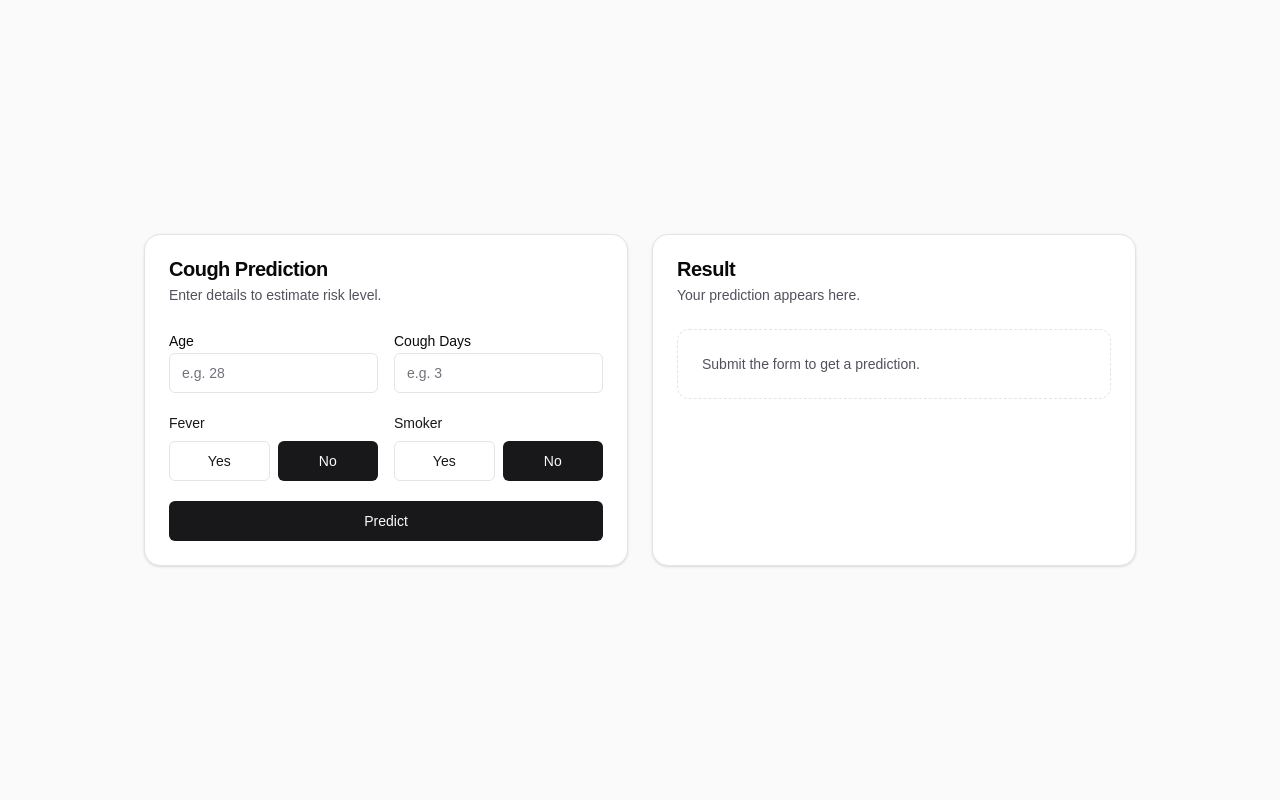
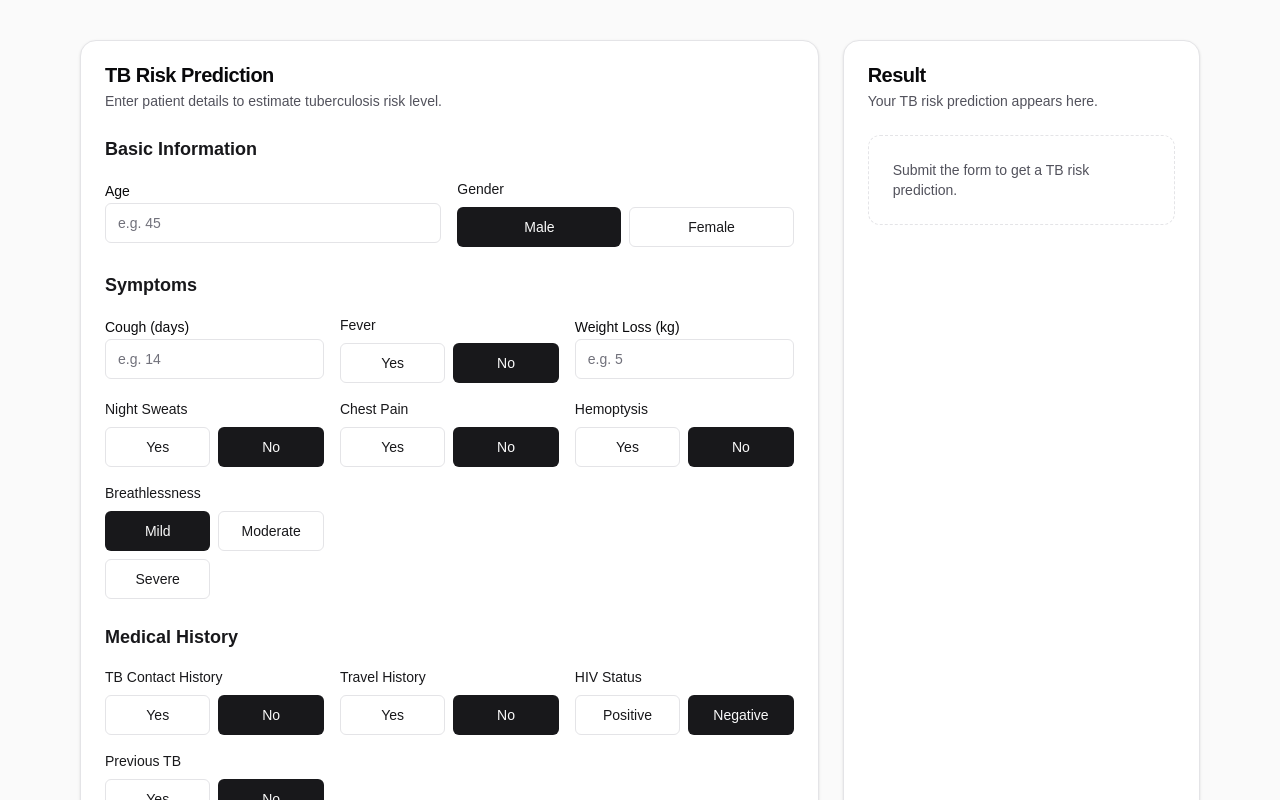
Before and after one commit to Surajphirke3/LOCKDOWN_3.19_SDG3, a Next.js app in the folder frontend/: page /cough-prediction in a window 1280 px wide. Shown: the top 800 px of the page. Built offline with nearby package versions, Linux system fonts and the light colour scheme.

Commit message:
feat(core): add cough page

```diff
--- a/frontend/src/app/cough-prediction/page.tsx
+++ b/frontend/src/app/cough-prediction/page.tsx
@@ -16,10 +16,29 @@ type PredictionResult = {
 };
 
 const CoughPredictionPage = () => {
+    // Basic Info
     const [age, setAge] = useState('');
+    const [gender, setGender] = useState<'Male' | 'Female'>('Male');
+
+    // Symptoms
     const [coughDays, setCoughDays] = useState('');
-    const [fever, setFever] = useState('false');
-    const [smoker, setSmoker] = useState('false');
+    const [fever, setFever] = useState<'Yes' | 'No'>('No');
+    const [weightLoss, setWeightLoss] = useState('');
+    const [nightSweats, setNightSweats] = useState<'Yes' | 'No'>('No');
+    const [chestPain, setChestPain] = useState<'Yes' | 'No'>('No');
+    const [hemoptysis, setHemoptysis] = useState<'Yes' | 'No'>('No');
+    const [breathlessness, setBreathlessness] = useState<'Mild' | 'Moderate' | 'Severe'>('Mild');
+
+    // History
+    const [contactHistory, setContactHistory] = useState<'Yes' | 'No'>('No');
+    const [travelHistory, setTravelHistory] = useState<'Yes' | 'No'>('No');
+    const [hivStatus, setHivStatus] = useState<'Positive' | 'Negative'>('Negative');
+    const [previousTB, setPreviousTB] = useState<'Yes' | 'No'>('No');
+
+    // Test Results
+    const [chestXRay, setChestXRay] = useState<'Normal' | 'Abnormal'>('Normal');
+    const [sputumTest, setSputumTest] = useState<'Positive' | 'Negative'>('Negative');
+
     const [result, setResult] = useState<PredictionResult | null>(null);
     const [isSubmitting, setIsSubmitting] = useState(false);
     const [apiError, setApiError] = useState<string | null>(null);
@@ -34,7 +53,23 @@ const CoughPredictionPage = () => {
             const response = await fetch('https://sturdy-yodel-5gqvgrr7rg77c6r9-8000.app.github.dev/api/predict', {
                 method: 'POST',
                 headers: { 'Content-Type': 'application/json' },
-                body: JSON.stringify({ age: parseInt(age, 10), cough_days: parseInt(coughDays, 10), fever, smoker })
+                body: JSON.stringify({
+                    Age: parseInt(age, 10),
+                    Gender: gender,
+                    Cough: parseInt(coughDays, 10),
+                    Fever: fever,
+                    WeightLoss: Math.round(parseFloat(weightLoss) || 0),
+                    NightSweats: nightSweats,
+                    ChestPain: chestPain,
+                    Hemoptysis: hemoptysis,
+                    Breathlessness: breathlessness,
+                    ContactHistory: contactHistory,
+                    TravelHistory: travelHistory,
+                    HIVStatus: hivStatus,
+                    PreviousTB: previousTB,
+                    ChestXRay: chestXRay,
+                    SputumTest: sputumTest,
+                })
             });
 
             if (!response.ok) {
@@ -64,22 +99,50 @@ const CoughPredictionPage = () => {
         return 'secondary' as const;
     })();
 
+    const ToggleButton = ({ label, options, value, onChange }: {
+        label: string;
+        options: string[];
+        value: string;
+        onChange: (val: string) => void
+    }) => (
+        <div className="space-y-2">
+            <div className="text-sm font-medium text-zinc-900 dark:text-zinc-50">{label}</div>
+            <div className="grid grid-cols-2 gap-2">
+                {options.map((option) => (
+                    <Button
+                        key={option}
+                        type="button"
+                        variant={value === option ? 'default' : 'outline'}
+                        className="w-full"
+                        onClick={() => onChange(option)}
+                    >
+                        {option}
+                    </Button>
+                ))}
+            </div>
+        </div>
+    );
+
     return (
         <div className="min-h-screen bg-zinc-50 dark:bg-black">
-            <div className="mx-auto flex min-h-screen w-full max-w-5xl items-center justify-center px-4 py-10">
+            <div className="mx-auto flex min-h-screen w-full max-w-6xl items-start justify-center px-4 py-10">
                 <motion.div
                     initial={{ opacity: 0, y: 10 }}
                     animate={{ opacity: 1, y: 0 }}
                     transition={{ duration: 0.35, ease: 'easeOut' }}
-                    className="grid w-full grid-cols-1 gap-6 md:grid-cols-2"
+                    className="grid w-full grid-cols-1 gap-6 lg:grid-cols-3"
                 >
-                    <Card className="rounded-2xl">
+                    {/* Form Card - Takes 2 columns */}
+                    <Card className="rounded-2xl lg:col-span-2">
                         <CardHeader>
-                            <CardTitle>Cough Prediction</CardTitle>
-                            <CardDescription>Enter details to estimate risk level.</CardDescription>
+                            <CardTitle>TB Risk Prediction</CardTitle>
+                            <CardDescription>Enter patient details to estimate tuberculosis risk level.</CardDescription>
                         </CardHeader>
                         <CardContent>
-                        <form onSubmit={handleSubmit} className="space-y-5">
+                        <form onSubmit={handleSubmit} className="space-y-6">
+                            {/* Basic Information */}
+                            <div>
+                                <h3 className="mb-4 text-lg font-semibold text-zinc-900 dark:text-zinc-50">Basic Information</h3>
                                 <div className="grid grid-cols-1 gap-4 sm:grid-cols-2">
                                     <div className="space-y-2">
                                         <Label htmlFor="age">Age</Label>
@@ -88,15 +151,23 @@ const CoughPredictionPage = () => {
                                             type="number"
                                             inputMode="numeric"
                                             min={0}
+                                            max={120}
                                             value={age}
                                             onChange={(e: React.ChangeEvent<HTMLInputElement>) => setAge(e.target.value)}
                                             required
-                                        placeholder="e.g. 28"
+                                            placeholder="e.g. 45"
                                         />
                                     </div>
+                                    <ToggleButton label="Gender" options={['Male', 'Female']} value={gender} onChange={(v) => setGender(v as 'Male' | 'Female')} />
+                                </div>
+                            </div>
 
+                            {/* Symptoms */}
+                            <div>
+                                <h3 className="mb-4 text-lg font-semibold text-zinc-900 dark:text-zinc-50">Symptoms</h3>
+                                <div className="grid grid-cols-1 gap-4 sm:grid-cols-2 md:grid-cols-3">
                                     <div className="space-y-2">
-                                    <Label htmlFor="coughDays">Cough Days</Label>
+                                        <Label htmlFor="coughDays">Cough (days)</Label>
                                         <Input
                                             id="coughDays"
                                             type="number"
@@ -105,34 +176,47 @@ const CoughPredictionPage = () => {
                                             value={coughDays}
                                             onChange={(e: React.ChangeEvent<HTMLInputElement>) => setCoughDays(e.target.value)}
                                             required
-                                        placeholder="e.g. 3"
+                                            placeholder="e.g. 14"
                                         />
+                                    </div>
+                                    <ToggleButton label="Fever" options={['Yes', 'No']} value={fever} onChange={(v) => setFever(v as 'Yes' | 'No')} />
+                                    <div className="space-y-2">
+                                        <Label htmlFor="weightLoss">Weight Loss (kg)</Label>
+                                        <Input
+                                            id="weightLoss"
+                                            type="number"
+                                            inputMode="decimal"
+                                            min={0}
+                                            step="0.1"
+                                            value={weightLoss}
+                                            onChange={(e: React.ChangeEvent<HTMLInputElement>) => setWeightLoss(e.target.value)}
+                                            placeholder="e.g. 5"
+                                        />
+                                    </div>
+                                    <ToggleButton label="Night Sweats" options={['Yes', 'No']} value={nightSweats} onChange={(v) => setNightSweats(v as 'Yes' | 'No')} />
+                                    <ToggleButton label="Chest Pain" options={['Yes', 'No']} value={chestPain} onChange={(v) => setChestPain(v as 'Yes' | 'No')} />
+                                    <ToggleButton label="Hemoptysis" options={['Yes', 'No']} value={hemoptysis} onChange={(v) => setHemoptysis(v as 'Yes' | 'No')} />
+                                    <ToggleButton label="Breathlessness" options={['Mild', 'Moderate', 'Severe']} value={breathlessness} onChange={(v) => setBreathlessness(v as 'Mild' | 'Moderate' | 'Severe')} />
                                 </div>
                             </div>
 
-                            <div className="grid grid-cols-1 gap-4 sm:grid-cols-2">
-                                <div className="space-y-2">
-                                    <div className="text-sm font-medium text-zinc-900 dark:text-zinc-50">Fever</div>
-                                    <div className="grid grid-cols-2 gap-2">
-                                        <Button type="button" variant={fever === 'true' ? 'default' : 'outline'} className="w-full" onClick={() => setFever('true')}>
-                                            Yes
-                                        </Button>
-                                        <Button type="button" variant={fever === 'false' ? 'default' : 'outline'} className="w-full" onClick={() => setFever('false')}>
-                                            No
-                                        </Button>
+                            {/* Medical History */}
+                            <div>
+                                <h3 className="mb-4 text-lg font-semibold text-zinc-900 dark:text-zinc-50">Medical History</h3>
+                                <div className="grid grid-cols-1 gap-4 sm:grid-cols-2 md:grid-cols-3">
+                                    <ToggleButton label="TB Contact History" options={['Yes', 'No']} value={contactHistory} onChange={(v) => setContactHistory(v as 'Yes' | 'No')} />
+                                    <ToggleButton label="Travel History" options={['Yes', 'No']} value={travelHistory} onChange={(v) => setTravelHistory(v as 'Yes' | 'No')} />
+                                    <ToggleButton label="HIV Status" options={['Positive', 'Negative']} value={hivStatus} onChange={(v) => setHivStatus(v as 'Positive' | 'Negative')} />
+                                    <ToggleButton label="Previous TB" options={['Yes', 'No']} value={previousTB} onChange={(v) => setPreviousTB(v as 'Yes' | 'No')} />
                                 </div>
                             </div>
 
-                                <div className="space-y-2">
-                                    <div className="text-sm font-medium text-zinc-900 dark:text-zinc-50">Smoker</div>
-                                    <div className="grid grid-cols-2 gap-2">
-                                        <Button type="button" variant={smoker === 'true' ? 'default' : 'outline'} className="w-full" onClick={() => setSmoker('true')}>
-                                            Yes
-                                        </Button>
-                                        <Button type="button" variant={smoker === 'false' ? 'default' : 'outline'} className="w-full" onClick={() => setSmoker('false')}>
-                                            No
-                                        </Button>
-                                    </div>
+                            {/* Test Results */}
+                            <div>
+                                <h3 className="mb-4 text-lg font-semibold text-zinc-900 dark:text-zinc-50">Test Results</h3>
+                                <div className="grid grid-cols-1 gap-4 sm:grid-cols-2">
+                                    <ToggleButton label="Chest X-Ray" options={['Normal', 'Abnormal']} value={chestXRay} onChange={(v) => setChestXRay(v as 'Normal' | 'Abnormal')} />
+                                    <ToggleButton label="Sputum Test" options={['Positive', 'Negative']} value={sputumTest} onChange={(v) => setSputumTest(v as 'Positive' | 'Negative')} />
                                 </div>
                             </div>
 
@@ -143,16 +227,17 @@ const CoughPredictionPage = () => {
                             )}
 
                             <Button type="submit" disabled={isSubmitting} className="w-full">
-                                {isSubmitting ? 'Predicting…' : 'Predict'}
+                                {isSubmitting ? 'Predicting…' : 'Predict Risk'}
                             </Button>
                         </form>
                         </CardContent>
                     </Card>
 
+                    {/* Result Card */}
                     <Card className="rounded-2xl">
                         <CardHeader>
                             <CardTitle>Result</CardTitle>
-                            <CardDescription>Your prediction appears here.</CardDescription>
+                            <CardDescription>Your TB risk prediction appears here.</CardDescription>
                         </CardHeader>
                         <CardContent>
 
@@ -182,6 +267,10 @@ const CoughPredictionPage = () => {
                                             </Badge>
                                         </div>
                                     </div>
+
+                                    <div className="rounded-lg border border-amber-200 bg-amber-50 px-3 py-2 text-xs text-amber-700 dark:border-amber-900/40 dark:bg-amber-900/20 dark:text-amber-200">
+                                        This is a screening tool, not a medical diagnosis.
+                                    </div>
                                 </motion.div>
                             ) : (
                                 <motion.div
@@ -191,7 +280,7 @@ const CoughPredictionPage = () => {
                                     exit={{ opacity: 0 }}
                                     className="rounded-xl border border-dashed border-zinc-200 p-6 text-sm text-zinc-600 dark:border-zinc-800 dark:text-zinc-400"
                                 >
-                                    Submit the form to get a prediction.
+                                    Submit the form to get a TB risk prediction.
                                 </motion.div>
                             )}
                         </AnimatePresence>
```
Lines whose indentation alone changed are shown as unchanged.
